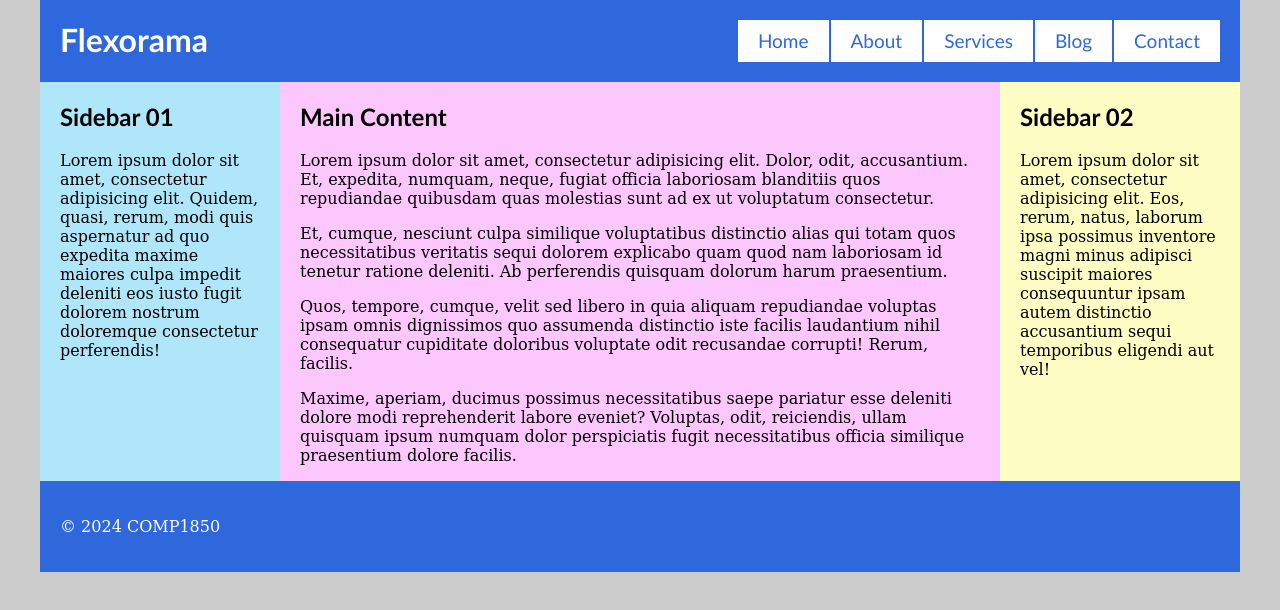
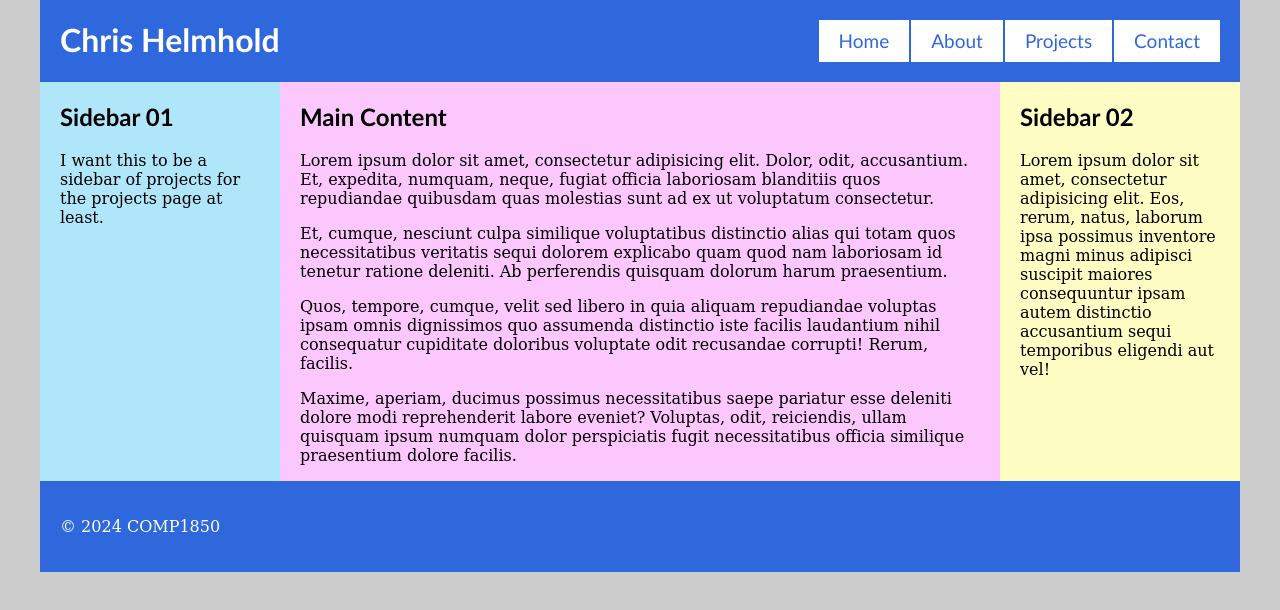
Before and after one commit to phillipchristopher/phillipchristopher, a plain HTML site: page Home Page Test 1/index.html in a window 1280 px wide. Drawn offline with Linux system fonts and the light colour scheme.

Commit message:
Update index.html

```diff
--- a/Home Page Test 1/index.html
+++ b/Home Page Test 1/index.html
@@ -13,13 +13,12 @@
 <body>
 	<div class="wrapper">
 	<header>
-	<h1><a href="#">Flexorama</a></h1>
+	<h1><a href="#">Chris Helmhold</a></h1>
 	<nav>
 		<ul id="nav-list">
 			<li><a href="#">Home</a></li>
 			<li><a href="#">About</a></li>
-			<li><a href="#">Services</a></li>
-			<li><a href="#">Blog</a></li>
+			<li><a href="#">Projects</a></li>
 			<li><a href="#">Contact</a></li>
 		</ul>
 	</nav>
@@ -28,9 +27,10 @@
 	<div class="col-01">
 		<article>
 			<h1>Sidebar 01</h1>
-			<p>Lorem ipsum dolor sit amet, consectetur adipisicing elit. Quidem, quasi, rerum, modi quis aspernatur ad quo expedita maxime maiores culpa impedit deleniti eos iusto fugit dolorem nostrum doloremque consectetur perferendis!</p>
+			<p>I want this to be a sidebar of projects for the projects page at least.</p>
 		</article>
 	</div><!-- end col-01 -->
+
 	<div class="col-02">
 		<article>
 			<h1>Main Content</h1>
```
